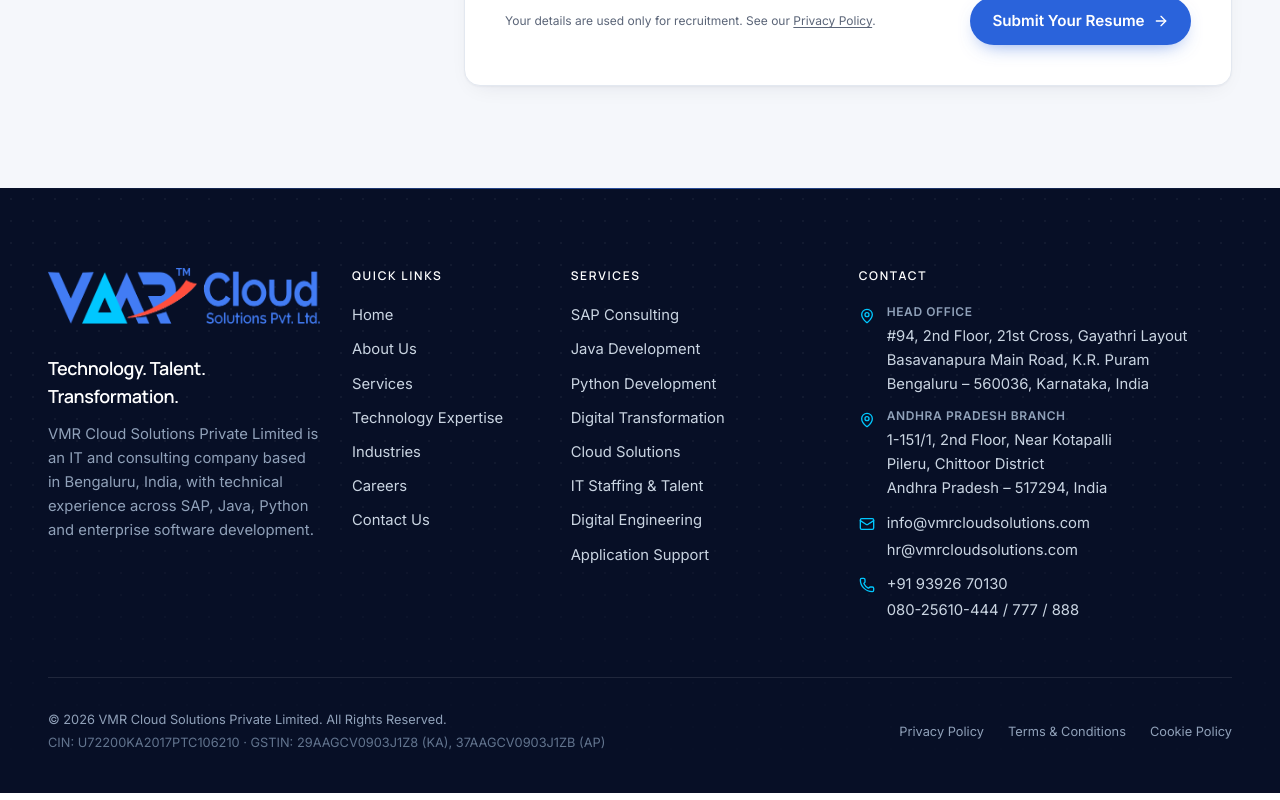
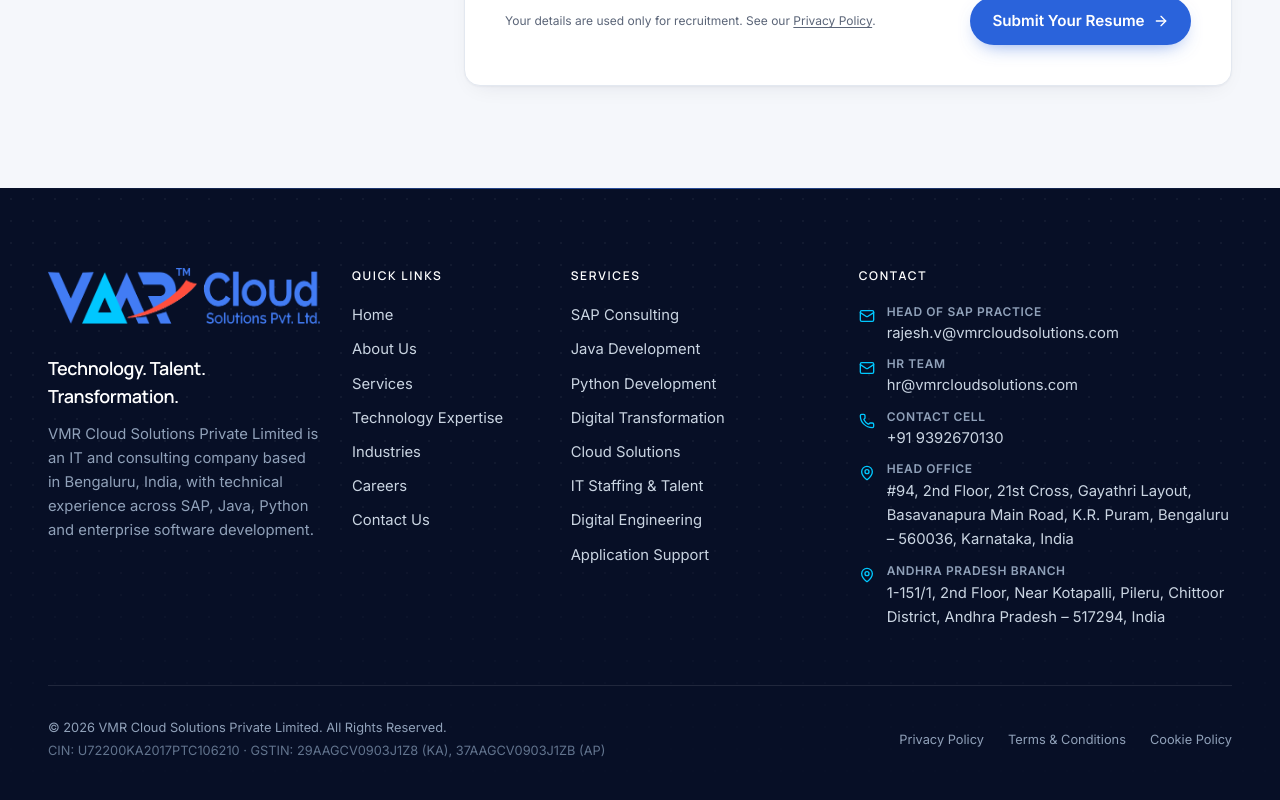
Before and after one commit to torpidcritter/VMR-cloud-solutions-, a Next.js app: page /careers in a window 1280 px wide. Shown: the part 3238-4038 px from the top of the page. Built offline with nearby package versions, Linux system fonts and the light colour scheme.

Commit message:
Replace contact details with Head of SAP Practice, HR team and contact cell
Co-Authored-By: Claude Opus 5.5 <noreply@anthropic.com>
Claude-Session: https://claude.ai/code/session_01TfTacxLgYBQoXnVUzpq2VA

```diff
--- a/src/app/careers/page.tsx
+++ b/src/app/careers/page.tsx
@@ -123,7 +123,7 @@ export default function CareersPage() {
           <div className="lg:col-span-4">
             <SectionHeading id="apply-h" eyebrow="Apply" title="Submit your resume." text="Share your details and resume. We review every application." />
             <div data-reveal className="mt-8 rounded-2xl border border-line bg-card p-6">
-              <p className="text-xs font-semibold uppercase tracking-[0.14em] text-muted">HR enquiries</p>
+              <p className="text-xs font-semibold uppercase tracking-[0.14em] text-muted">HR team</p>
               <a href={`mailto:${site.email.hr}`} className="mt-3 flex items-center gap-3 font-semibold text-brand-700">
                 <Mail aria-hidden className="size-4" />
                 <span className="u-link">{site.email.hr}</span>
--- a/src/app/contact/page.tsx
+++ b/src/app/contact/page.tsx
@@ -1,5 +1,5 @@
 import { Suspense } from "react";
-import { Building2, Clock, Globe, Mail, MapPin, Phone, UserRound } from "lucide-react";
+import { ArrowUpRight, Boxes, MapPin, Phone, UserRound } from "lucide-react";
 import { ContactForm } from "@/components/forms/ContactForm";
 import { PageHero } from "@/components/sections/shared";
 import { Section } from "@/components/ui/Section";
@@ -9,7 +9,7 @@ import { pageMetadata } from "@/lib/seo";
 export const metadata = pageMetadata({
   title: "Contact Us",
   description:
-    "Contact VMR Cloud Solutions in Bengaluru to discuss SAP, Java, Python, cloud and IT consulting requirements. Call +91 93926 70130 or email info@vmrcloudsolutions.com.",
+    "Contact VMR Cloud Solutions in Bengaluru to discuss SAP, Java, Python, cloud and IT consulting requirements. Call +91 9392670130 or email rajesh.v@vmrcloudsolutions.com.",
   path: "/contact",
 });
 
@@ -43,62 +43,44 @@ export default function ContactPage() {
           </div>
 
           <aside className="space-y-4 lg:col-span-5" aria-label="Contact information">
-            <div className="card p-6 md:p-7">
-              <div className="flex items-center gap-3">
-                <Building2 aria-hidden className="size-5 text-brand-600" />
-                <h2 className="text-base font-semibold">{site.legalName}</h2>
+            <div className="card overflow-hidden">
+              <div className="border-b border-line bg-surface px-6 py-4 md:px-7">
+                <h2 className="text-base font-semibold">Contact us directly</h2>
               </div>
-              <ul className="mt-6 space-y-5 text-[0.95rem]">
-                {site.offices.map((o) => (
-                  <Info key={o.name} icon={MapPin} label={`${o.name} · ${o.city.split(",")[0]}`}>
-                    <address className="not-italic leading-relaxed text-ink">
-                      {o.lines.map((l) => (
-                        <span key={l} className="block">
-                          {l}
+              <ul className="divide-y divide-line">
+                {site.contacts.map((c) => {
+                  const Icon = c.kind === "phone" ? Phone : c.label.startsWith("HR") ? UserRound : Boxes;
+                  return (
+                    <li key={c.label}>
+                      <a href={c.href} className="group flex items-center gap-4 px-6 py-5 transition-colors hover:bg-surface md:px-7">
+                        <span className="grid size-11 shrink-0 place-items-center rounded-xl bg-brand-50 text-brand-600 transition-colors group-hover:bg-brand-600 group-hover:text-white">
+                          <Icon aria-hidden className="size-5" strokeWidth={1.75} />
                         </span>
-                      ))}
-                    </address>
-                  </Info>
-                ))}
-                <Info icon={Mail} label="General enquiries">
-                  <a href={`mailto:${site.email.general}`} className="u-link font-medium text-brand-700">
-                    {site.email.general}
-                  </a>
-                </Info>
-                <Info icon={UserRound} label="HR enquiries">
-                  <a href={`mailto:${site.email.hr}`} className="u-link block font-medium text-brand-700">
-                    {site.email.hr}
-                  </a>
-                  <a href={`mailto:${site.email.hrContact}`} className="u-link mt-1 block text-ink-soft">
-                    {site.email.hrContact}
-                  </a>
-                </Info>
-                <Info icon={Phone} label="Telephone">
-                  <a href={site.phone.mobile.href} className="u-link block font-medium text-brand-700">
-                    {site.phone.mobile.display}
-                  </a>
-                  <span className="mt-1 block text-ink-soft">
-                    Office:{" "}
-                    {site.phone.office.map((p, i) => (
-                      <span key={p.href}>
-                        {i > 0 && " / "}
-                        <a href={p.href} className="u-link">
-                          {i === 0 ? p.display : p.display.slice(-3)}
-                        </a>
-                      </span>
-                    ))}
-                  </span>
-                </Info>
-                <Info icon={Globe} label="Website">
-                  <a href={site.url} className="u-link text-ink">
-                    vmrcloudsolutions.com
-                  </a>
-                </Info>
+                        <span className="min-w-0 flex-1">
+                          <span className="block text-xs font-semibold uppercase tracking-[0.12em] text-muted">{c.label}</span>
+                          <span className="mt-1 block truncate font-semibold text-ink group-hover:text-brand-700">{c.value}</span>
+                          {c.kind !== "phone" && c.label !== "HR Team" && <span className="block text-sm text-muted">{c.name}</span>}
+                        </span>
+                        <ArrowUpRight aria-hidden className="size-4 shrink-0 text-muted transition-transform group-hover:-translate-y-0.5 group-hover:translate-x-0.5 group-hover:text-brand-600" />
+                      </a>
+                    </li>
+                  );
+                })}
               </ul>
             </div>
-            <div className="flex items-center gap-3 rounded-2xl bg-surface p-5 text-sm text-ink-soft">
-              <Clock aria-hidden className="size-5 shrink-0 text-brand-600" />
-              Prefer to talk? Call our team directly on the numbers above.
+            <div className="card p-6 md:p-7">
+              <h2 className="text-base font-semibold">Our offices</h2>
+              <ul className="mt-5 space-y-5">
+                {site.offices.map((o) => (
+                  <li key={o.name} className="flex gap-4">
+                    <MapPin aria-hidden className="mt-0.5 size-5 shrink-0 text-brand-600" />
+                    <span>
+                      <span className="block text-xs font-semibold uppercase tracking-[0.12em] text-muted">{o.name}</span>
+                      <address className="mt-1 not-italic leading-relaxed text-ink-soft">{o.lines.join(", ")}</address>
+                    </span>
+                  </li>
+                ))}
+              </ul>
             </div>
           </aside>
         </div>
@@ -138,17 +120,3 @@ export default function ContactPage() {
     </>
   );
 }
-
-function Info({ icon: Icon, label, children }: { icon: typeof Mail; label: string; children: React.ReactNode }) {
-  return (
-    <li className="flex gap-4">
-      <span className="grid size-10 shrink-0 place-items-center rounded-xl bg-brand-50 text-brand-600">
-        <Icon aria-hidden className="size-[1.1rem]" />
-      </span>
-      <span className="min-w-0">
-        <span className="block text-xs font-semibold uppercase tracking-[0.12em] text-muted">{label}</span>
-        <span className="mt-1 block">{children}</span>
-      </span>
-    </li>
-  );
-}
--- a/src/components/layout/Footer.tsx
+++ b/src/components/layout/Footer.tsx
@@ -90,50 +90,30 @@ export function Footer() {
           </FooterCol>
 
           <FooterCol title="Contact" className="lg:col-span-4">
+            {site.contacts.map((c) => (
+              <li key={c.label} className="flex gap-3">
+                {c.kind === "phone" ? (
+                  <Phone aria-hidden className="mt-1 size-4 shrink-0 text-sky-brand" />
+                ) : (
+                  <Mail aria-hidden className="mt-1 size-4 shrink-0 text-sky-brand" />
+                )}
+                <span>
+                  <span className="block text-xs font-semibold uppercase tracking-wider text-slate-400">{c.label}</span>
+                  <a href={c.href} className="u-link mt-0.5 inline-block hover:text-white">
+                    {c.value}
+                  </a>
+                </span>
+              </li>
+            ))}
             {site.offices.map((o) => (
               <li key={o.name} className="flex gap-3">
                 <MapPin aria-hidden className="mt-1 size-4 shrink-0 text-sky-brand" />
                 <span>
                   <span className="block text-xs font-semibold uppercase tracking-wider text-slate-400">{o.name}</span>
-                  <address className="mt-1 not-italic leading-relaxed">
-                    {o.lines.map((l) => (
-                      <span key={l} className="block">
-                        {l}
-                      </span>
-                    ))}
-                  </address>
+                  <address className="mt-0.5 not-italic leading-relaxed">{o.lines.join(", ")}</address>
                 </span>
               </li>
             ))}
-            <li className="flex gap-3">
-              <Mail aria-hidden className="mt-1 size-4 shrink-0 text-sky-brand" />
-              <span className="flex flex-col gap-1">
-                <a href={`mailto:${site.email.general}`} className="u-link hover:text-white">
-                  {site.email.general}
-                </a>
-                <a href={`mailto:${site.email.hr}`} className="u-link hover:text-white">
-                  {site.email.hr}
-                </a>
-              </span>
-            </li>
-            <li className="flex gap-3">
-              <Phone aria-hidden className="mt-1 size-4 shrink-0 text-sky-brand" />
-              <span className="flex flex-col gap-1">
-                <a href={site.phone.mobile.href} className="u-link hover:text-white">
-                  {site.phone.mobile.display}
-                </a>
-                <span>
-                  {site.phone.office.map((p, i) => (
-                    <span key={p.href}>
-                      {i > 0 && " / "}
-                      <a href={p.href} className="u-link hover:text-white">
-                        {i === 0 ? p.display : p.display.slice(-3)}
-                      </a>
-                    </span>
-                  ))}
-                </span>
-              </span>
-            </li>
           </FooterCol>
         </div>
 
--- a/src/content/site.ts
+++ b/src/content/site.ts
@@ -67,19 +67,22 @@ export const site = {
     },
   ],
 
+  /** The three public contacts, in display order. */
+  contacts: [
+    { label: "Head of SAP Practice", name: "Rajesh V.", value: "rajesh.v@vmrcloudsolutions.com", href: "mailto:rajesh.v@vmrcloudsolutions.com", kind: "email" },
+    { label: "HR Team", name: "Careers & HR", value: "hr@vmrcloudsolutions.com", href: "mailto:hr@vmrcloudsolutions.com", kind: "email" },
+    { label: "Contact Cell", name: "Call us", value: "+91 9392670130", href: "tel:+919392670130", kind: "phone" },
+  ],
+
   email: {
-    general: "info@vmrcloudsolutions.com",
+    /** Business enquiries go to the Head of SAP Practice. */
+    general: "rajesh.v@vmrcloudsolutions.com",
     hr: "hr@vmrcloudsolutions.com",
-    hrContact: "rajesh.v@vmrcloudsolutions.com",
+    sapHead: "rajesh.v@vmrcloudsolutions.com",
   },
 
   phone: {
-    mobile: { display: "+91 93926 70130", href: "tel:+919392670130" },
-    office: [
-      { display: "080-25610-444", href: "tel:+918025610444" },
-      { display: "080-25610-777", href: "tel:+918025610777" },
-      { display: "080-25610-888", href: "tel:+918025610888" },
-    ],
+    mobile: { display: "+91 9392670130", href: "tel:+919392670130" },
   },
 
   /**
--- a/src/lib/mailer.ts
+++ b/src/lib/mailer.ts
@@ -6,7 +6,7 @@ import nodemailer from "nodemailer";
  *
  * Configure with environment variables (see .env.example):
  *   SMTP_HOST, SMTP_PORT, SMTP_USER, SMTP_PASS, SMTP_SECURE, MAIL_FROM
- *   CONTACT_TO (default info@), CAREERS_TO (default hr@)
+ *   CONTACT_TO (default rajesh.v@), CAREERS_TO (default hr@)
  * For local testing only, MAIL_TRANSPORT=log prints messages instead of sending.
  */
 
--- a/src/lib/seo.ts
+++ b/src/lib/seo.ts
@@ -61,6 +61,7 @@ export function organizationJsonLd() {
     contactPoint: [
       { "@type": "ContactPoint", contactType: "sales", email: site.email.general, telephone: "+91-9392670130", areaServed: "IN" },
       { "@type": "ContactPoint", contactType: "human resources", email: site.email.hr },
+      { "@type": "ContactPoint", contactType: "SAP practice", name: "Rajesh V.", email: site.email.sapHead },
     ],
     sameAs: Object.values(site.social).filter(Boolean),
   };
```
